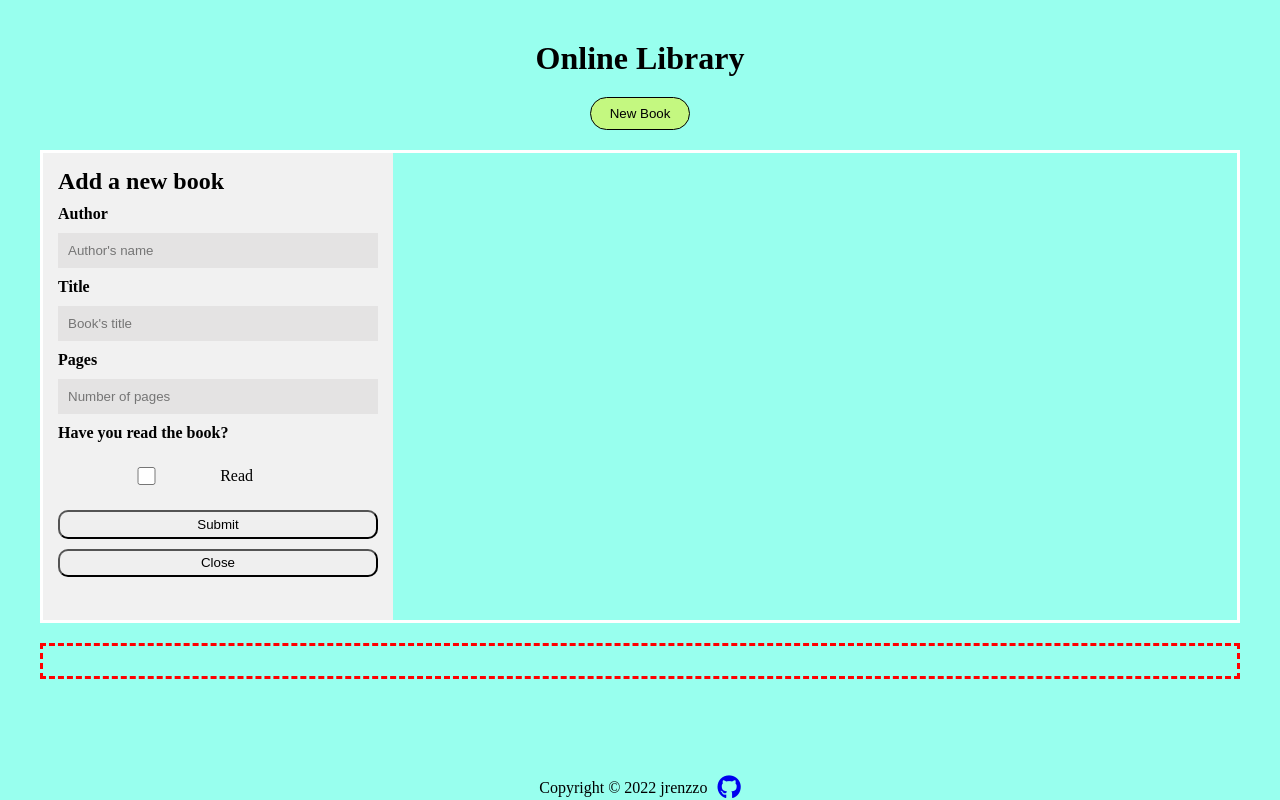
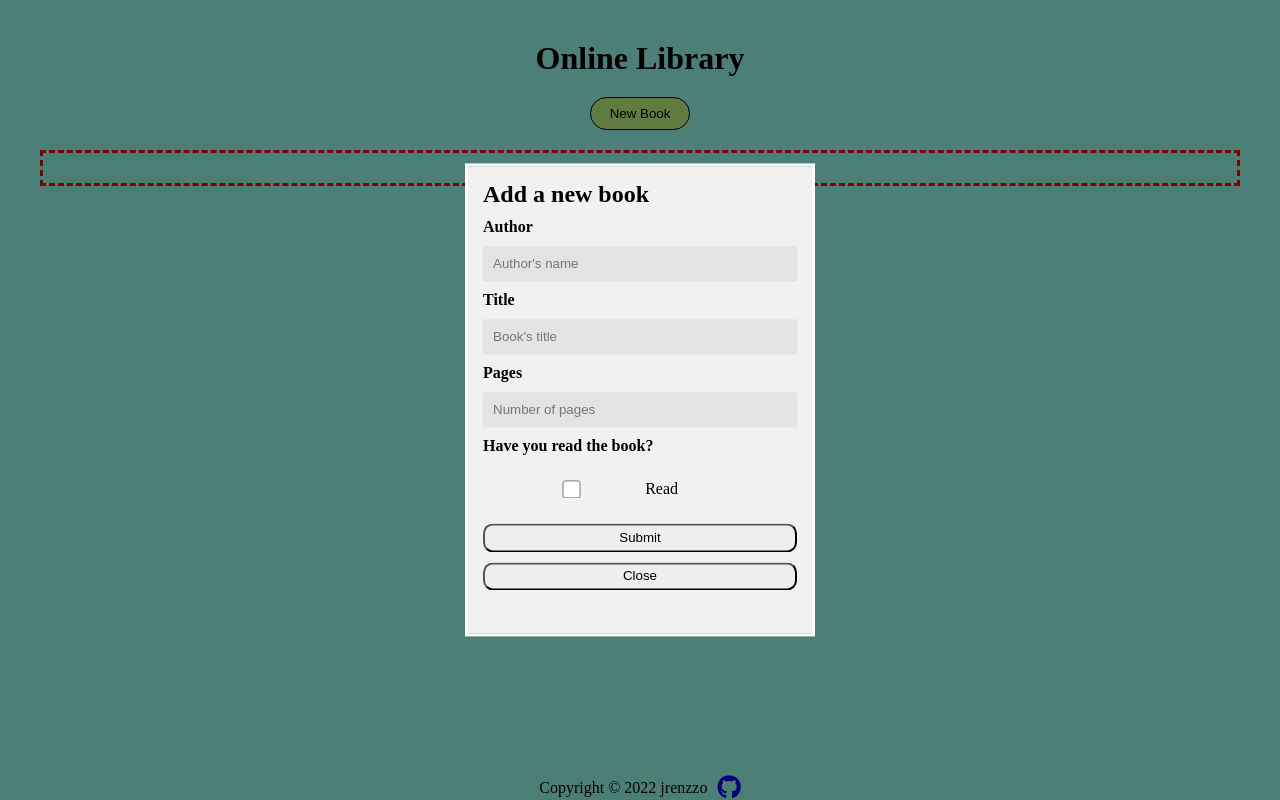
Before and after one commit to jamesrhurtado/library, a plain HTML site: page index.html in a window 1280 px wide. Both pictures are taken after a click on the button "New Book". Drawn offline with Linux system fonts and the light colour scheme.

Commit message:
implemented interactive form

```diff
--- a/script.js
+++ b/script.js
@@ -5,17 +5,24 @@ const readCheckbox = document.getElementById('checkRead')
 const cardContainer = document.querySelector('.container')
 const formResult = document.querySelector('.form-status')
 const btnSubmit = document.querySelector('.btn-add')
+const overlay = document.getElementById("overlay")
+
+
 let myLibrary = [];
 
 
 function openForm() {
     document.getElementById("myForm").style.display = "block";
-  }
+    overlay.classList.add('active')
+}
 
-  function closeForm() {
+function closeForm() {
     document.getElementById("myForm").style.display = "none";
-  }
+    overlay.classList.remove('active')
+}
 
+
+overlay.onclick = closeForm
 
 function Book(title, author, pages, read){
     this.title = title
@@ -93,7 +100,6 @@ btnSubmit.addEventListener('click', () => {
         titleField.value = ""
         pagesField.value = ""
         readCheckbox.checked = false
-        formResult.textContent = "Success!"
-        formResult.style.color = "green"
+        closeForm()
     }
 })
--- a/styles.css
+++ b/styles.css
@@ -9,7 +9,13 @@
 
 html{
     background-color: rgb(152, 255, 238);
+
 }
+html {
+    /* footer support */
+    position: relative;
+    min-height: 100%;
+  }
 
 body{
     padding:40px;
@@ -65,10 +71,22 @@ body{
 
 .form-popup{
     border: 3px solid #fff ;
+    transform: translate(-50%, -50%) scale(1);
 }
 #myForm{
     display: none;
 }
+
+.form-popup{
+    position:fixed;
+    top: 50%;
+    left: 50%;
+    width: 350px;
+    max-width: 350px;
+    z-index: 1;
+}
+
+
 
 .form-container{
     background-color: #f1f1f1;
@@ -118,3 +136,7 @@ body{
     height: 100%;
     background-color: rgba(0, 0, 0, 0.5);
   }
+
+  .overlay.active{
+      display: block;
+  }
```
